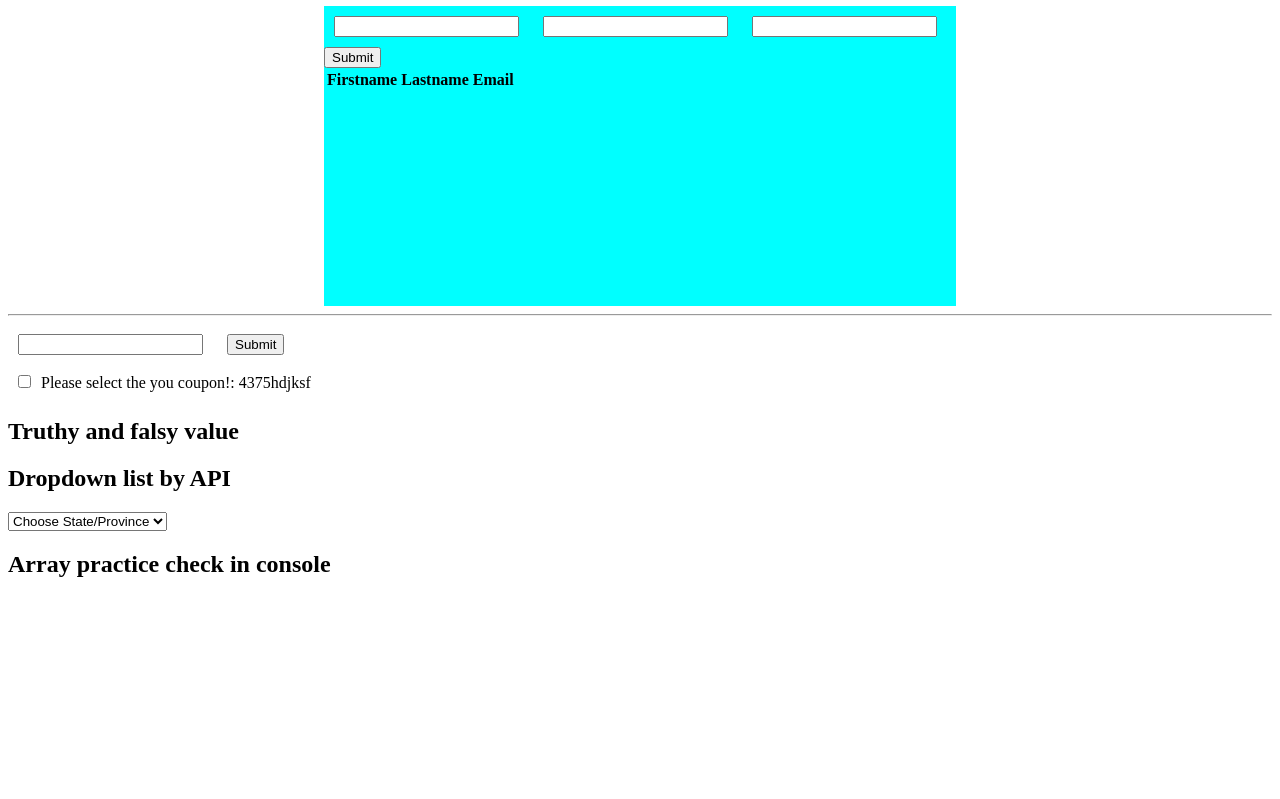
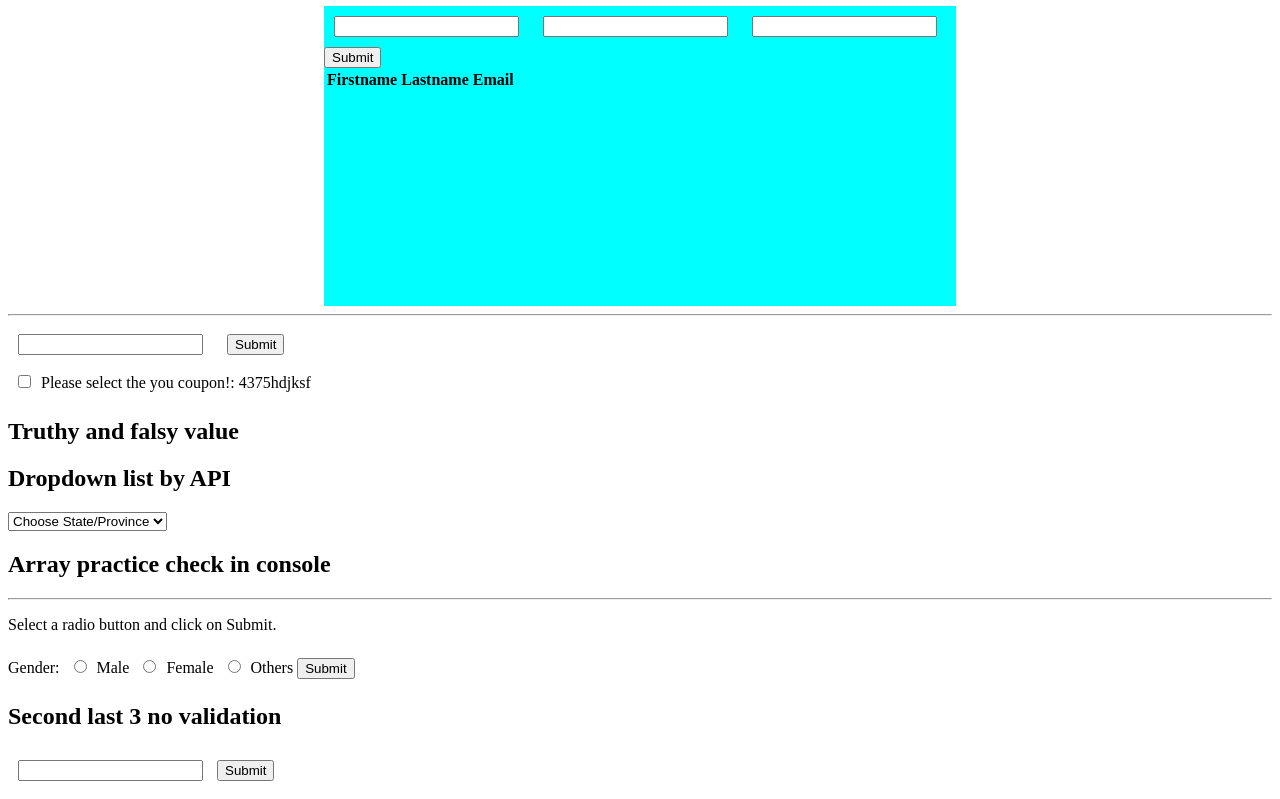
Before and after one commit to sunilaaro/JavaScript-Practice, a plain HTML site: page index.html in a window 1280 px wide. Shown: the part 675-1474 px from the top of the page. Before the commit the page ends 1273 px from the top, so only its background shows below. Drawn offline with Linux system fonts and the light colour scheme; no server answers.

Commit message:
Input text position validate in JS

```diff
--- a/index.html
+++ b/index.html
@@ -374,8 +374,6 @@ request.send();
 <script>
 var names = ["Mancy","Nancy","Pancy"];
 
-
-
 names.push("Socsy");  // add new element end of the array with this push()
 names.unshift('Ram'); //add new element start of the array with unshift()
 names[5] ="Mocsy";    // Replace of the element in array and add new element in end of the array
@@ -397,6 +395,123 @@ console.log(isSunil);
 </script>
 <!--End Array-->
 
+<!--Practice logical js-->
+<script>
+function tipCalculator(bill){
+    var percentage;
+    if(bill<50){
+        percentage = .2;
+    }
+    else if(bill >=50 && bill <=200){
+        percentage = .15;
+    }else{
+        percentage = .1;
+    }
+    return percentage * bill;
+}
+//console.log(tipCalculator(300));
+const bill = [50,110,250]
+
+const tips = [tipCalculator(bill[0]),
+              tipCalculator(bill[1]),
+              tipCalculator(bill[2])
+]
+
+const finalPaid = [
+    tips[0]+bill[0],
+    tips[1]+bill[1],
+    tips[2]+bill[2]
+]
+console.log(tips , finalPaid);
+
+</script>
+
+<!--End-->
+<hr>
+<!--Redio button-->
+<p>Select a radio button and click on Submit.</p>
+
+Gender:
+<input type="radio" name="Gender" value="Male">Male
+<input type="radio" name="Gender" value="Female">Female
+<input type="radio" name="Gender" value="Others">Others
+
+<button type="button" onclick="displayRadioValue()">
+    Submit
+</button>
+
+<br>
+
+<div id="redioResult"></div>
+
+<script>
+    function displayRadioValue() {
+        document.getElementById("redioResult").innerHTML = "";
+        var ele = document.getElementsByTagName('input');
+
+        for(i = 0; i < ele.length; i++) {
+
+            if(ele[i].type="radio") {
+
+                if(ele[i].checked)
+                    document.getElementById("redioResult").innerHTML
+                            += ele[i].name + " Value: "
+                            + ele[i].value + "<br>";
+            }
+        }
+    }
+</script>
+<!--End-->
+<!----Second last 3 no validation-->
+<h2>Second last 3 no validation</h2>
+<form>
+    <input type="text" name="chrtname" id="chrt" />
+    <button onclick="datvalidation()">Submit</button>
+    <div id="demo"></div>
+</form>
+<script>
+function datvalidation(){
+    var data = document.getElementById('chrt').value;
+    var singleFound, multiPleFound;
+    for(var i=0; i < data.length; i++) {
+      if(data[i+1]=="1" && data[i+2]=="0" && data[i+3]=="1") {
+        singleFound = "true"
+        }
+      if(data[i+1]=="B" && data[i+2]=="A" && data[i+3]=="3"){
+            multiPleFound="true";
+        }
+    }
+    if(singleFound =="true") {
+       alert('This is Single mode');
+    }else if(multiPleFound=="true") {
+        alert('This is Multiple mode');
+    }else{
+     alert('Not accepted');
+    }
+
+}
+</script>
+<script>
+    /* function datvalidation(){
+        var getInput = document.getElementById('chrt').value;
+        //var str = "330000011011";
+        //var n = getInput.indexOf("101");
+        if(getInput.indexOf("101")){
+            //return true;
+            alert('This is single mode');
+        }else if(getInput.indexOf("BA3")){
+         alert('This is  Multiple Mode');
+        }else{
+            alert('Not accepted');
+        }
+
+
+    } */
+ </script>
+
+<!--End-->
+
+
 
 </body>
 </html>
```
